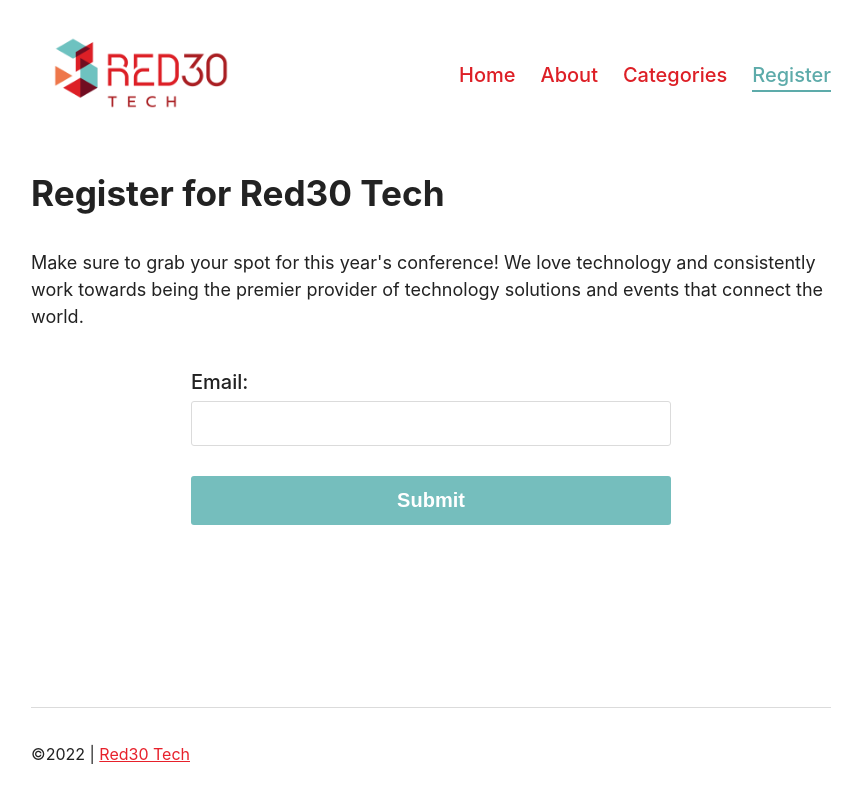
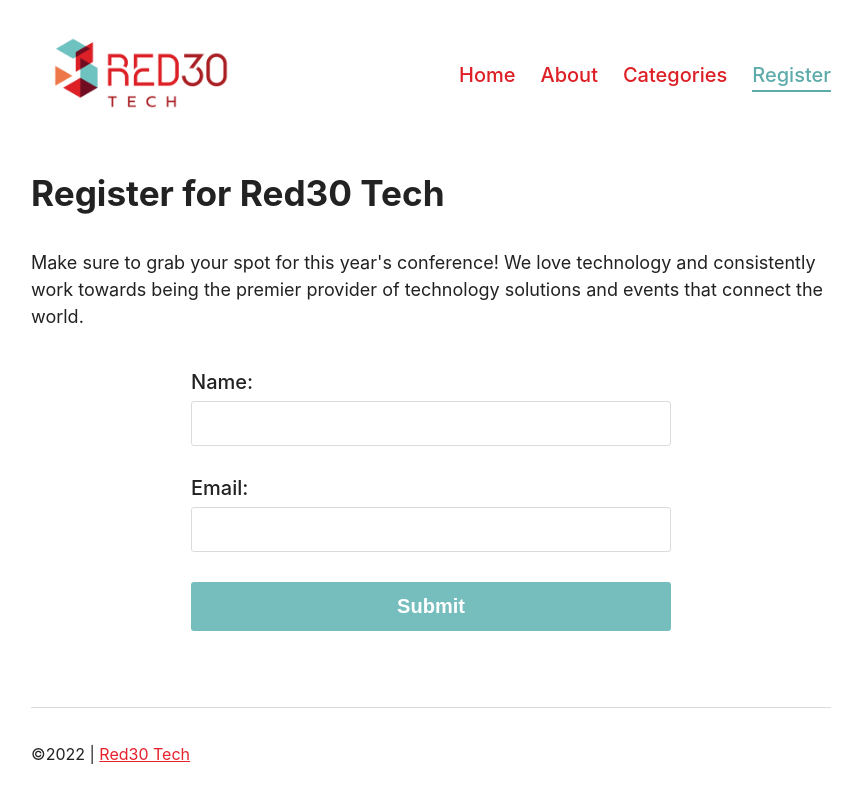
Before and after one commit to Anzhelika007/Courses, a React (Create React App) app in the folder 2-app-routes/: page /register in a window 1280 px wide. Shown: the whole page, without its empty margins (209-1071 px from the left). Built offline with nearby package versions, Linux system fonts and the light colour scheme.

Commit message:
feat: add state

```diff
--- a/2-app-routes/src/components/Confirmation.js
+++ b/2-app-routes/src/components/Confirmation.js
@@ -2,12 +2,17 @@ import { useLocation } from "react-router-dom";
 
 export default function Confirmation() {
   const { state } = useLocation()
-  console.log(useLocation())
+  //console.log(useLocation())
   return (
     <div className="container">
       <h1>Thank You!</h1>
-      <p>You're now registered for Red30 Tech.</p>
-      {state && (<p> We've sent more details to <strong>{state.email}</strong>.</p>)}
+
+      {state.email && (
+        <>
+          <p>{state.name}You're now registered for Red30 Tech.</p>
+          <p> We've sent more details to <strong>{state.email}</strong>.</p>
+        </>
+        )}
     </div>
   );
 }
--- a/2-app-routes/src/components/Register.js
+++ b/2-app-routes/src/components/Register.js
@@ -4,10 +4,11 @@ import { useNavigate } from "react-router-dom";
 export default function Register() {
   const navigate = useNavigate();
   const emailRef = useRef(null);
+  const nameRef = useRef(null);
 
   function handleSubmit(event) {
     event.preventDefault();
-    navigate('/confirmed', {state: { email: emailRef.current.value }})
+    navigate('/confirmed', {state: { name: nameRef.current.value, email: emailRef.current.value }})
   }
 
   return (
@@ -19,6 +20,10 @@ export default function Register() {
         technology solutions and events that connect the world.
       </p>
       <form onSubmit={handleSubmit}>
+          <label>
+          Name:
+          <input type="text" name="name" ref={nameRef} />
+        </label>
         <label>
           Email:
           <input type="text" name="email" ref={emailRef} />
```
